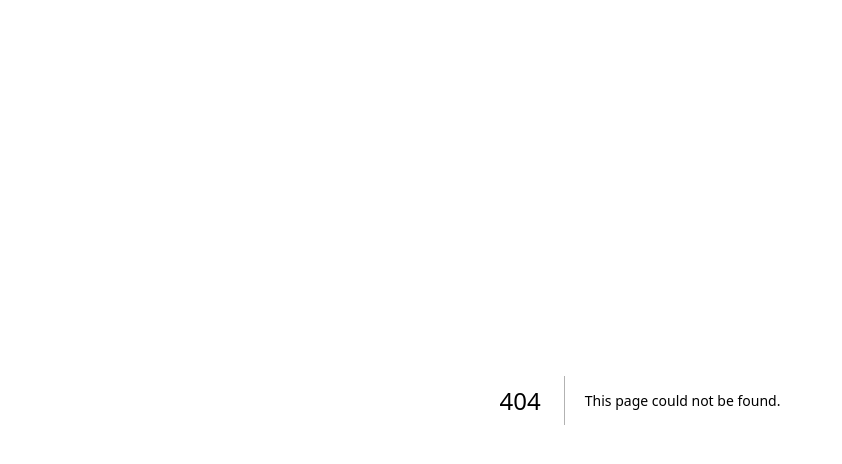
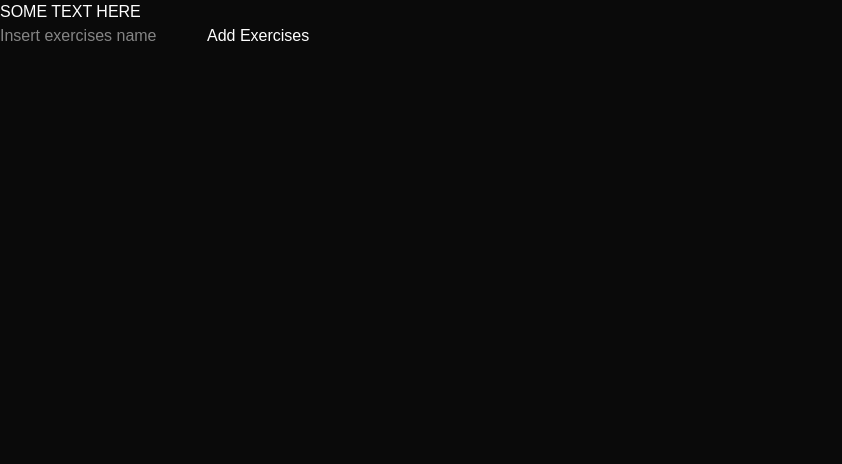
Before and after one commit to clydexmarty09/workout-tracker, a Next.js app: page /front-page in a window 1280 px wide. Before the commit this address had no page. Shown: the top 464 px of the page, without its empty margins (0-842 px from the left). Built offline with nearby package versions, Linux system fonts and the light colour scheme.

Commit message:
started building code to add exercise

```diff
--- /dev/null
+++ b/app/front-page/page.tsx
@@ -0,0 +1,32 @@
+"use client";
+import { useState } from "react";
+
+export default function FrontPage() {
+
+    const [exercisesName, setExerciseName] = useState("");
+    const [error, setError] = useState("");
+    const [loading, setLoading] = useState(false);
+    const [exercises, setExercises] = useState([]);
+
+    async function handleAddExercise() {
+
+
+    }
+
+    return (
+        <main>
+            <h1> SOME TEXT HERE </h1>
+
+            <form>
+                <input
+                value={exercisesName}
+                onChange={(e) => setExerciseName(e.target.value)}
+                placeholder="Insert exercises name"
+                type="text"
+                />
+
+                <button type="button" onClick={handleAddExercise}> Add Exercises </button>
+            </form>
+        </main>
+    )
+}
--- a/app/login/page.tsx
+++ b/app/login/page.tsx
@@ -31,7 +31,7 @@ export default function Login() {
             return;
         }
 
-        router.push("/dashboard");
+        router.push("/front-page");
     }
 
     return(
```
